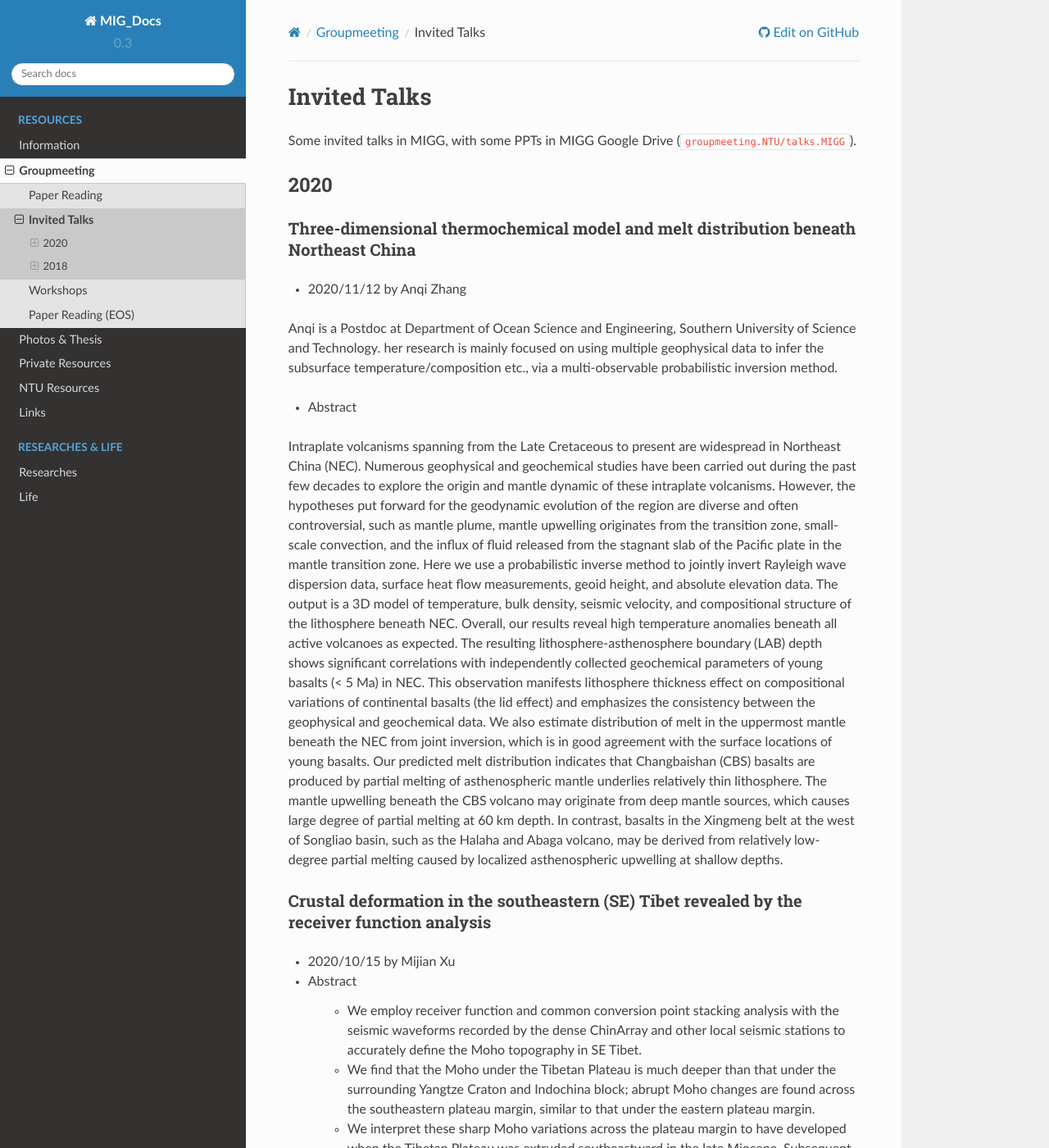
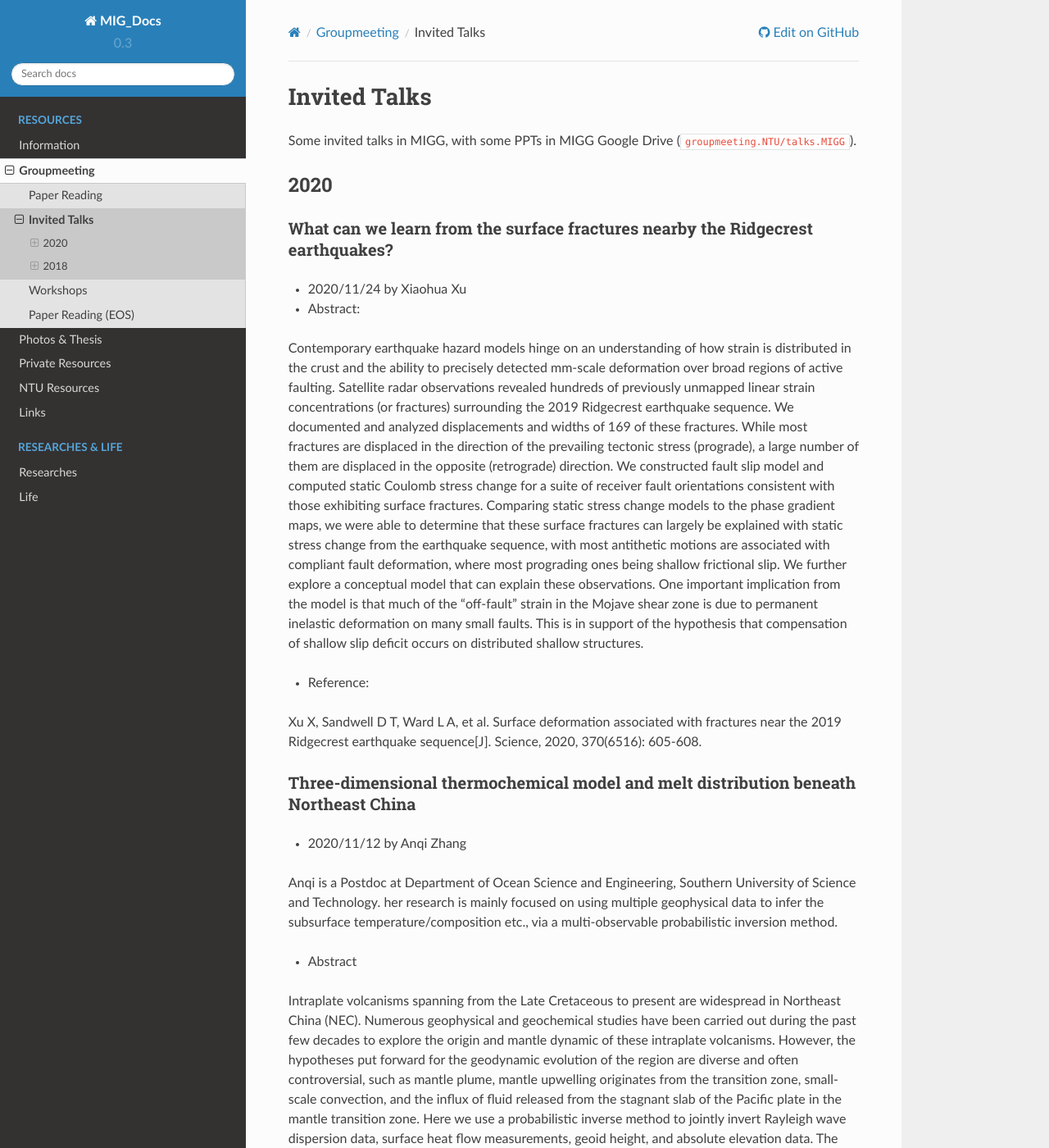
Before and after one commit to MIGG-NTU/MIG_Docs, a Sphinx documentation site: the page built from source/groupmeeting/talks.rst, in a window 1280 px wide and 1400 px high. Shown: the whole window at 82% size. Built offline with Sphinx 7.4.7 and the Read the Docs theme 2.0.0, drawn with Linux system fonts in a browser that asks for light colours.

Commit message:
Update talks.rst (#19)

```diff
--- a/source/groupmeeting/talks.rst
+++ b/source/groupmeeting/talks.rst
@@ -6,6 +6,19 @@ Some invited talks in MIGG, with some PPTs in MIGG Google Drive (``groupmeeting.
 
 2020
 ----
+
+What can we learn from the surface fractures nearby the Ridgecrest earthquakes?
+++++++++++++++++++++++++++++++++++++++++++++++++++++++++++++++++++++++++++++++++
+
+- 2020/11/24 by Xiaohua Xu
+
+- Abstract:
+
+Contemporary earthquake hazard models hinge on an understanding of how strain is distributed in the crust and the ability to precisely detected mm-scale deformation over broad regions of active faulting. Satellite radar observations revealed hundreds of previously unmapped linear strain concentrations (or fractures) surrounding the 2019 Ridgecrest earthquake sequence. We documented and analyzed displacements and widths of 169 of these fractures. While most fractures are displaced in the direction of the prevailing tectonic stress (prograde), a large number of them are displaced in the opposite (retrograde) direction. We constructed fault slip model and computed static Coulomb stress change for a suite of receiver fault orientations consistent with those exhibiting surface fractures. Comparing static stress change models to the phase gradient maps, we were able to determine that these surface fractures can largely be explained with static stress change from the earthquake sequence, with most antithetic motions are associated with compliant fault deformation, where most prograding ones being shallow frictional slip. We further explore a conceptual model that can explain these observations. One important implication from the model is that much of the “off-fault” strain in the Mojave shear zone is due to permanent inelastic deformation on many small faults. This is in support of the hypothesis that compensation of shallow slip deficit occurs on distributed shallow structures.
+
+- Reference:
+
+Xu X, Sandwell D T, Ward L A, et al. Surface deformation associated with fractures near the 2019 Ridgecrest earthquake sequence[J]. Science, 2020, 370(6516): 605-608.
 
 Three-dimensional thermochemical model and melt distribution beneath Northeast China
 ++++++++++++++++++++++++++++++++++++++++++++++++++++++++++++++++++++++++++++++++++++
```
